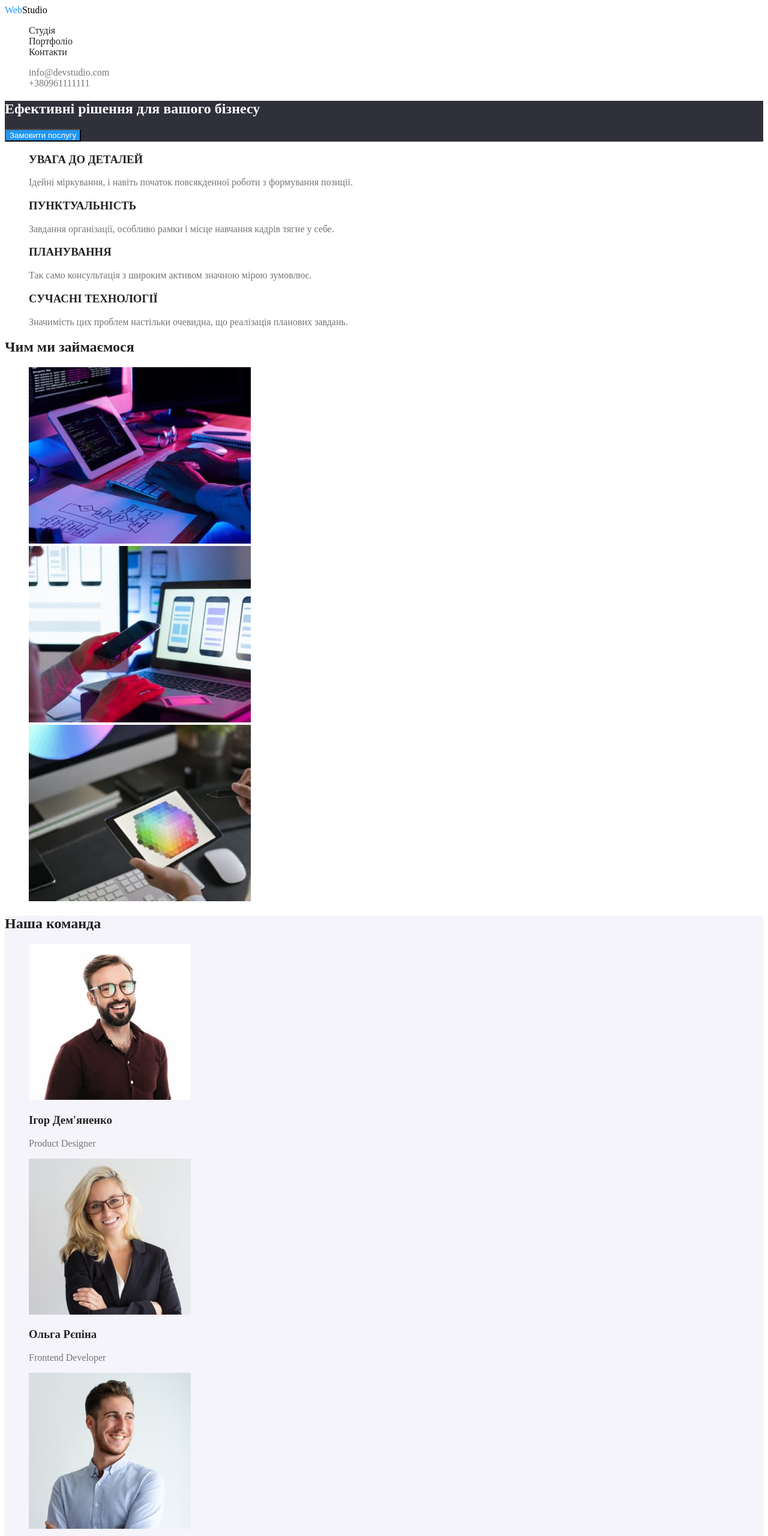
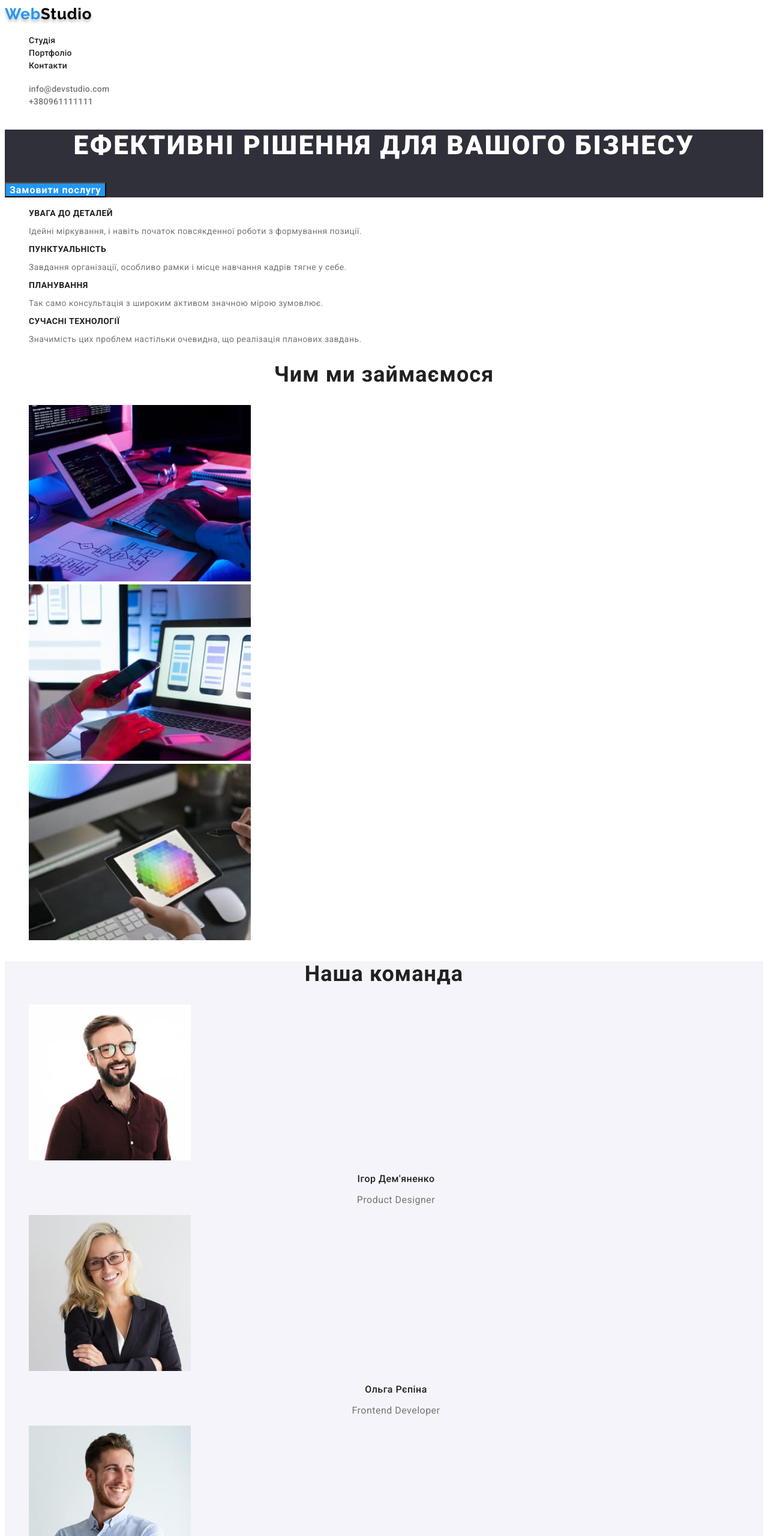
Before and after one commit to IrynaBilyk/goit-markup-hw-02, a plain HTML site: page index.html in a window 1280 px wide. Shown: the top 2560 px of the page at 60% size. Drawn offline with Linux system fonts and the light colour scheme.

Commit message:
completed fonts

```diff
--- a/css/styles.css
+++ b/css/styles.css
@@ -1,3 +1,4 @@
+
 :root{
     --accent-color:#2196F3;
     --primery-text-color:#212121;
@@ -6,15 +7,21 @@
     --logo-dark-color:#000000;
     --background-color:#2F303A;
     --secondary-background-color:#F5F4FA;
+
 }
 
 .list{
-    list-style:none;
+    list-style: none;
 }
 
 body{
     color: var(--primery-text-color);
     background-color: var(--main-backgroung-color);
+    font-family: Roboto, sans-serif,
+    font-weight: 700;
+font-size: 18px;
+line-height: 2
+letter-spacing: 0.06em;;
 }
 
 a {
@@ -30,6 +37,11 @@ a {
 
 .link-nav{
     color:var(--primery-text-color);
+    font-family: 'Roboto', sans-serif;
+font-weight: 500;
+font-size: 14px;
+line-height: 1,14;
+letter-spacing: 0.02em;
 }
 
 .link-nav:hover,
@@ -39,6 +51,11 @@ a {
 
 .menu-link-nav{
     color:var(--secondary-text-color);
+    font-family: 'Roboto', sans-serif;
+font-weight: 500;
+font-size: 14px;
+line-height: 1,14;
+letter-spacing: 0.02em;
 }
 
 .menu-link-nav:hover,
@@ -63,30 +80,108 @@ a {
 }
 .hero-title{
     color:var(--logo-light-color);
+    font-family: 'Roboto', sans-serif;
+font-weight: 900;
+font-size: 44px;
+line-height: 1,36;
+text-align: center;
+letter-spacing: 0.06em;
+text-transform: uppercase;
 }
+
 .hero-btn{
 background-color:var(--accent-color);
 color:var(--logo-light-color);
+font-family: 'Roboto', sans-serif;
+font-weight: 700;
+font-size: 16px;
+line-height: 1,88;
+display: flex;
+align-items: center;
+text-align: center;
+letter-spacing: 0.06em;
+cursor: pointer;
 }
 
 .feature-text{
     color:var(--secondary-text-color);
+    font-family: 'Roboto',sans-serif;
+font-weight: 400;
+font-size: 14px;
+line-height: 1,7;
+letter-spacing: 0.03em;
 }
+
+.feature-title{
+    font-family: 'Roboto', sans-serif;
+font-weight: 700;
+font-size: 14px;
+line-height: 1,14;
+letter-spacing: 0.03em;
+text-transform: uppercase;
+}
+
+.section-examples{
+    font-family: 'Roboto', sans-serif;
+font-weight: 700;
+font-size: 36px;
+line-height: 1,17;
+text-align: center;
+letter-spacing: 0.03em;
+}
+
+.team-section-team{
+ font-family: 'Roboto', sans-serif;
+font-weight: 700;
+font-size: 36px;
+line-height: 1,17;
+text-align: center;
+letter-spacing: 0.03em;
+}
+
+.member-team{
+font-family: 'Roboto', sans-serif;
+font-weight: 500;
+font-size: 16px;
+line-height: 1,19;
+text-align: center;
+letter-spacing: 0.03em;
+}
+
 
 .team-list{
     color:var(--secondary-text-color);
+    font-family: 'Roboto', sans-serif;
+font-weight: 400;
+font-size: 16px;
+line-height: 1,19;
+text-align: center;
+letter-spacing: 0.03em;
 }
+
 .contacts{
     background-color:var(--background-color);
 }
 
 .a-contact{
     color:var(--logo-light-color);
+   font-family: 'Roboto', sans-serif;
+font-weight: 400;
+font-size: 14px;
+line-height: 1,71;
+letter-spacing: 0.03em;
+font-style: normal;
 }
 
 .mail-link,
 .phone-link{
 color:var(--logo-light-color);
+font-family: 'Roboto', sans-serif;
+font-weight: 400;
+font-size: 14px;
+line-height: 1,71;
+letter-spacing: 0.03em;
+font-style: normal;
 }
 
 .mail-link:hover,
@@ -94,7 +189,7 @@ color:var(--logo-light-color);
     color:var(--accent-color);
 }
 
-.phone-link:hover
+.phone-link:hover,
 .phone-link:focus{
     color:var(--accent-color);
 }
@@ -105,7 +200,16 @@ color:var(--logo-light-color);
 .section-btn{
     background-color:var(--secondary-background-color);
     color:var(--primery-text-color);
+    font-family: 'Roboto', sans-serif;
+font-style: normal;
+font-weight: 500;
+font-size: 16px;
+line-height: 1,63;
+text-align: center;
+letter-spacing: 0.03em;
+cursor: pointer;
 }
+
 .section-btn:hover,
 .section-btn:focus{
     background-color:var(--accent-color);
@@ -114,6 +218,38 @@ color:var(--logo-light-color);
 
 .portfolio-tytle{
     color:var(--secondary-text-color);
+    font-family: 'Roboto', sans-serif;
+font-weight: 400;
+font-size: 16px;
+line-height: 1,88;
+letter-spacing: 0.03em;
 }
-.section-team{
-    background-color:var(--secondary-background-color);
+
+.portfolio-page{
+    font-family: 'Roboto', sans-serif;
+font-weight: 700;
+font-size: 18px;
+line-height: 2;
+letter-spacing: 0.06em;
+}
+
+
+.section-team{background-color:var(--secondary-background-color);
+}
+
+.logo{
+    font-family: 'Raleway', sans-serif;
+font-weight: 700;
+font-size: 26px;
+line-height: 1,19;
+letter-spacing: 0.03em;
+text-shadow: 0px 4px 4px rgba(0, 0, 0, 0.25);
+}
+
+.span-prf{
+ font-family: 'Roboto', sans-serif;
+font-weight: 700;
+font-size: 18px;
+line-height: 2;
+letter-spacing: 0.06em;
+}
--- a/index.html
+++ b/index.html
@@ -48,30 +48,31 @@
         <section class="section">
             <h2 hidden>Наші переваги</h2>
             <ul class="list">
-                <li class=feature-list list>
-                    <h3 class=" feature-title">УВАГА ДО ДЕТАЛЕЙ</h3>
+                <li class=feature-list>
+                    <h3 class="feature-title">УВАГА ДО ДЕТАЛЕЙ</h3>
                     <p class="feature-text">Ідейні міркування, і навіть початок повсякденної роботи з формування
                         позиції.
                     </p>
                 </li>
-                <li class=feature-list list>
-                    <h3 clas="feature-title">ПУНКТУАЛЬНІСТЬ</h3>
+                <li class=feature-list>
+                    <h3 class="feature-title">ПУНКТУАЛЬНІСТЬ</h3>
                     <p class="feature-text">Завдання організації, особливо рамки і місце навчання кадрів тягне у себе.
                     </p>
                 </li>
-                <li class=feature-list list>
-                    <h3 clas="feature-title">ПЛАНУВАННЯ</h3>
-                    <p class="feature-text">Так само консультація з широким активом значною мірою зумовлює.</p>
+                <li class=feature-list>
+                    <h3 class="feature-title">ПЛАНУВАННЯ</h3>
+                    <p class="feature-text">Так само консультація з широким активом значною мірою зумовлює.
+                    </p>
                 </li>
-                <li class=feature-list list>
-                    <h3 clas="feature-title">СУЧАСНІ ТЕХНОЛОГІЇ</h3>
+                <li class=feature-list>
+                    <h3 class="feature-title">СУЧАСНІ ТЕХНОЛОГІЇ</h3>
                     <p class="feature-text">Значимість цих проблем настільки очевидна, що реалізація планових завдань.
                     </p>
                 </li>
             </ul>
         </section>
         <section class="section">
-            <h2>Чим ми займаємося</h2>
+            <h2 class="section-examples">Чим ми займаємося</h2>
             <ul class="list">
                 <li>
                     <img src="./images/box1.jpg" alt="Робочий стіл з клавіатурою і екраном" width="370">
@@ -85,33 +86,33 @@
             </ul>
         </section>
         <section class="section-team">
-            <h2>Наша команда</h2>
+            <h2 class="team-section-team">Наша команда</h2>
             <ul class="list">
                 <li>
                     <img src="./images/teammate1.jpg" alt="Усміхнений чоловік з бородою в окулярах" width="270">
-                    <h3>Ігор Дем'яненко</h3>
+                    <h3 class="member-team">Ігор Дем'яненко</h3>
                     <p class="team-list" lang="en">Product Designer</p>
                 </li>
                 <li>
                     <img src="./images/teammate2.jpg" alt="Усміхнена жінка з білим волоссям в окулярах" width="270">
-                    <h3>Ольга Рєпіна</h3>
+                    <h3 class="member-team">Ольга Рєпіна</h3>
                     <p class="team-list" lang="en">Frontend Developer</p>
                 </li>
                 <li>
                     <img src="./images/teammate3.jpg" alt="Усміхнений чоловік в білій сорочці" width="270">
-                    <h3>Микола Тарасов</h3>
+                    <h3 class="member-team">Микола Тарасов</h3>
                     <p class="team-list" lang="en">Marketing</p>
                 </li>
                 <li>
                     <img src="./images/teammate4.jpg" alt="Чоловік в окулярах" width="270">
-                    <h3>Михайло Єрмаков</h3>
+                    <h3 class="member-team">Михайло Єрмаков</h3>
                     <p class="team-list" lang="en">UI Designer</p>
                 </li>
             </ul>
         </section>
     </main>
     <footer class="contacts">
-        <a class="link" href="https://index.html"><span class="blu">Web</span><span class="white">Studio</span></a>
+        <a class="logo link" href="https://index.html"><span class="blu">Web</span><span class="white">Studio</span></a>
         <address class="address">
             <ul class="address-link list">
                 <li>
```
Also changed, not shown: portfolio.html (+11 -11 lines).
